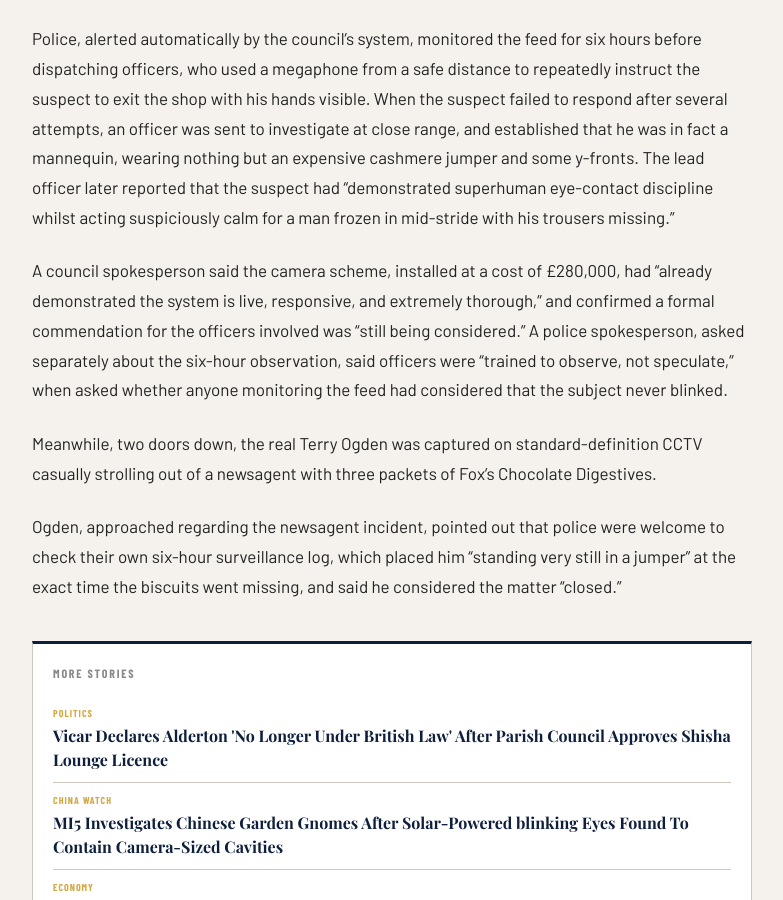
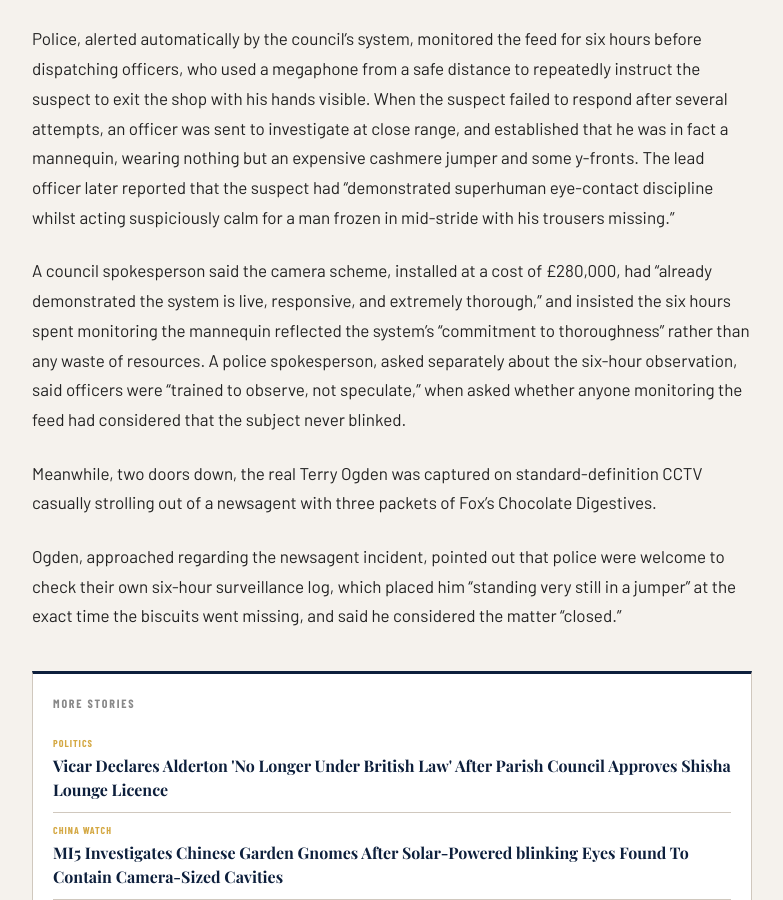
Before and after one commit to matt-palmer999/britishpatriots, a Jekyll site: the page built from _posts/2026-08-26-facial-recognition-mannequin.md, in a window 1280 px wide and 900 px high, scrolled down 1274 px. Shown: the whole window, without its empty margins (248-1031 px from the left). Built offline with Jekyll 4.4.1, drawn with Linux system fonts in a browser that asks for light colours; some web fonts are replaced.

Commit message:
Replace implausible commendation line with spin-doctor reframe

```diff
--- a/_posts/2026-08-26-facial-recognition-mannequin.md
+++ b/_posts/2026-08-26-facial-recognition-mannequin.md
@@ -11,7 +11,7 @@ Facial recognition cameras newly installed along the high street as part of the
 
 Police, alerted automatically by the council's system, monitored the feed for six hours before dispatching officers, who used a megaphone from a safe distance to repeatedly instruct the suspect to exit the shop with his hands visible. When the suspect failed to respond after several attempts, an officer was sent to investigate at close range, and established that he was in fact a mannequin, wearing nothing but an expensive cashmere jumper and some y-fronts. The lead officer later reported that the suspect had "demonstrated superhuman eye-contact discipline whilst acting suspiciously calm for a man frozen in mid-stride with his trousers missing."
 
-A council spokesperson said the camera scheme, installed at a cost of £280,000, had "already demonstrated the system is live, responsive, and extremely thorough," and confirmed a formal commendation for the officers involved was "still being considered." A police spokesperson, asked separately about the six-hour observation, said officers were "trained to observe, not speculate," when asked whether anyone monitoring the feed had considered that the subject never blinked.
+A council spokesperson said the camera scheme, installed at a cost of £280,000, had "already demonstrated the system is live, responsive, and extremely thorough," and insisted the six hours spent monitoring the mannequin reflected the system's "commitment to thoroughness" rather than any waste of resources. A police spokesperson, asked separately about the six-hour observation, said officers were "trained to observe, not speculate," when asked whether anyone monitoring the feed had considered that the subject never blinked.
 
 Meanwhile, two doors down, the real Terry Ogden was captured on standard-definition CCTV casually strolling out of a newsagent with three packets of Fox's Chocolate Digestives.
 
```
